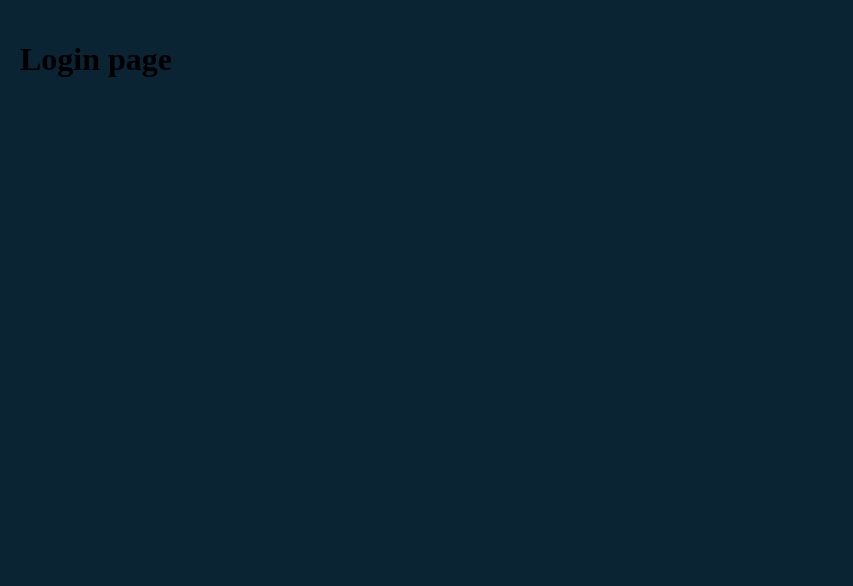
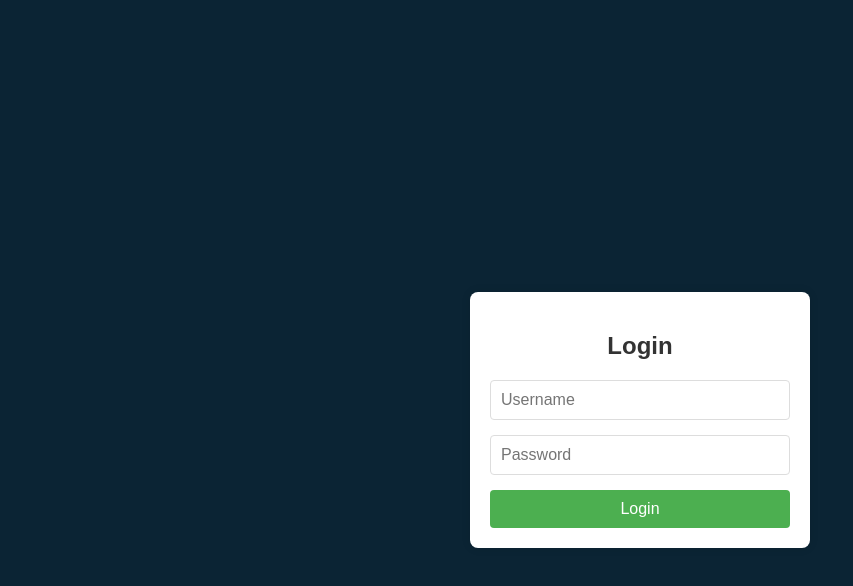
Before and after one commit to aymud/memory-mania, a React (Vite) app in the folder client/: page /app in a window 1280 px wide. Shown: the top 586 px of the page, without its empty margins (0-853 px from the left). Built offline with nearby package versions, Linux system fonts and the light colour scheme.

Commit message:
Create login page and style it (no functionality)

```diff
--- a/client/src/pages/Login.jsx
+++ b/client/src/pages/Login.jsx
@@ -1,10 +1,34 @@
 import React from 'react';
+import './login.css'
 
 export default function Login() {
+    const [isTooltipDisplayed, setIsTooltipDisplayed] = React.useState(false);
 
-    return (
-        <React.Fragment>
-            <h1>Login page</h1>
-        </React.Fragment>
-    )
+    const handleTooltipToggle = () => {
+        setIsTooltipDisplayed(prevIsTooltipDisplayed => !prevIsTooltipDisplayed);
+    };
+
+    return (<div className="login-container">
+        <h2>Login</h2>
+        <form className="login-form">
+            <input type="text"
+                   className="form-input"
+                   placeholder="Username"
+                   required
+                   onFocus={handleTooltipToggle}
+                   onBlur={handleTooltipToggle}/>
+            <input type="password"
+                   className="form-input"
+                   placeholder="Password"
+                   required
+                   onFocus={handleTooltipToggle}
+                   onBlur={handleTooltipToggle}/>
+            <button type="submit" className="form-submit">Login</button>
+        </form>
+        {isTooltipDisplayed && (
+            <div className="tooltip">
+                <p>Use "username" for the username and "password" for the password.</p>
+            </div>
+        )}
+    </div>);
 }
--- /dev/null
+++ b/client/src/pages/login.css
@@ -0,0 +1,64 @@
+body {
+    font-family: 'Arial', sans-serif;
+    background-color: #f4f4f4;
+    margin: 0;
+    padding: 0;
+    display: flex;
+    justify-content: center;
+    align-items: center;
+    height: 100vh;
+}
+
+.login-container {
+    background-color: #fff;
+    border-radius: 8px;
+    box-shadow: 0 0 10px rgba(0, 0, 0, 0.1);
+    padding: 20px;
+    width: 300px;
+    text-align: center;
+}
+
+.login-container h2 {
+    color: #333;
+}
+
+.login-form {
+    display: flex;
+    flex-direction: column;
+    gap: 15px;
+}
+
+.form-input {
+    padding: 10px;
+    border: 1px solid #ddd;
+    border-radius: 4px;
+    font-size: 16px;
+}
+
+.form-submit {
+    background-color: #4caf50;
+    color: #fff;
+    padding: 10px;
+    border: none;
+    border-radius: 4px;
+    cursor: pointer;
+    font-size: 16px;
+    transition: background-color 0.3s ease;
+}
+
+.form-submit:hover {
+    background-color: #45a049;
+}
+
+.tooltip {
+    position: absolute;
+    background-color: #333;
+    color: #fff;
+    padding: 8px;
+    border-radius: 4px;
+    margin-top: 5px;
+}
+
+.login-container {
+    position: relative;
+}
```
